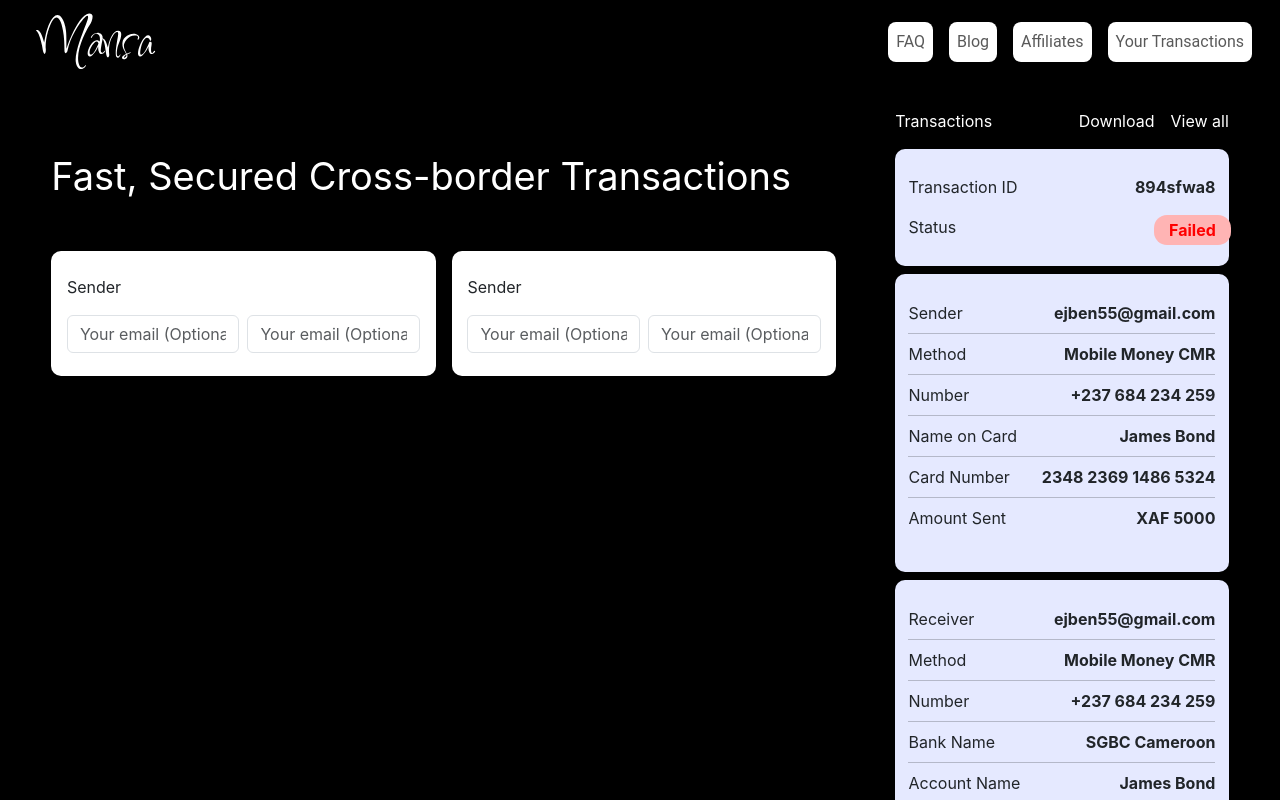
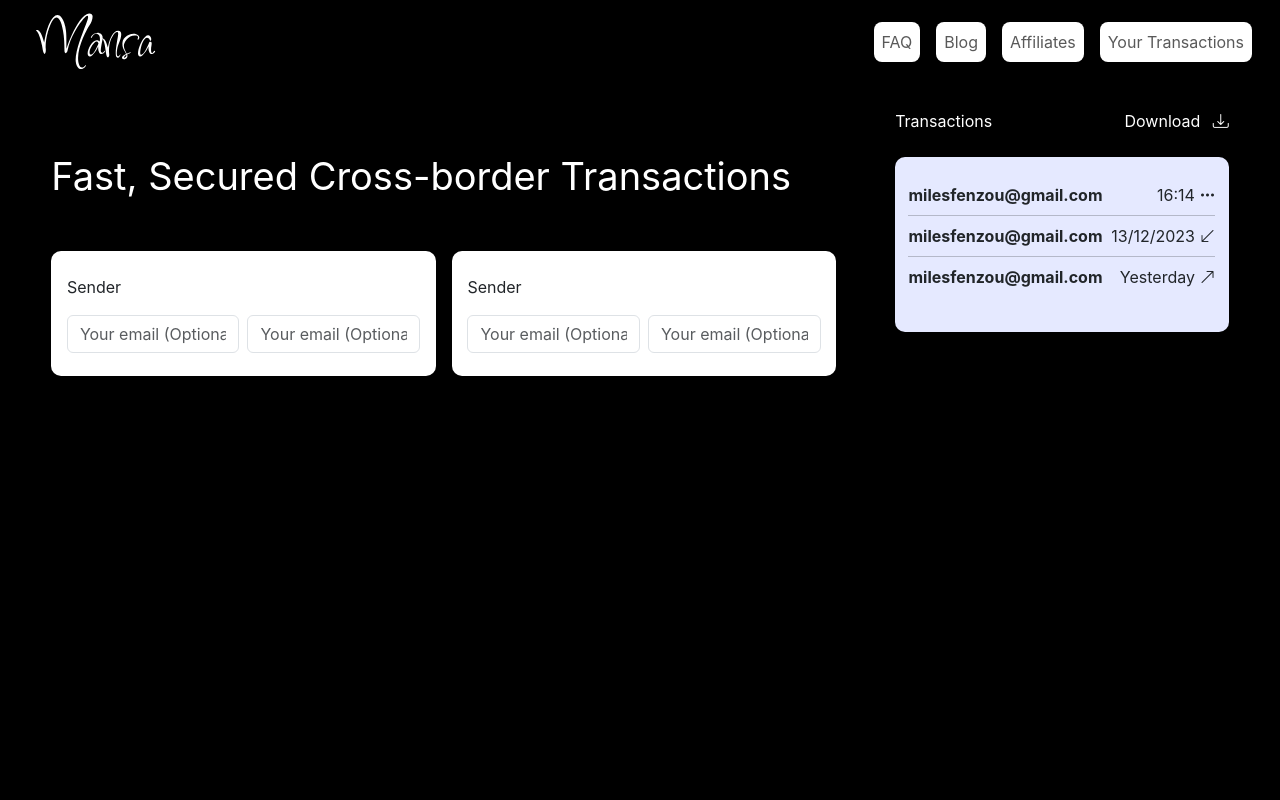
Before and after one commit to Morelle-Olivia/Mansa, an Angular app: page / in a window 1280 px wide. Shown: the top 800 px of the page. Built offline with nearby package versions, Linux system fonts and the light colour scheme.

Commit message:
Created a view all transaction page and designed it.

```diff
--- a/src/app/app.module.ts
+++ b/src/app/app.module.ts
@@ -6,13 +6,15 @@ import { AppComponent } from './app.component';
 import { NavbarComponent } from './components/navbar/navbar.component';
 import { LandingPageComponent } from './pages/landing-page/landing-page.component';
 import { TransactionsComponent } from './pages/transactions/transactions.component';
+import { ViewAllTransactionsComponent } from './pages/view-all-transactions/view-all-transactions.component';
 
 @NgModule({
   declarations: [
     AppComponent,
     NavbarComponent,
     LandingPageComponent,
-    TransactionsComponent
+    TransactionsComponent,
+    ViewAllTransactionsComponent
   ],
   imports: [
     BrowserModule,
--- a/src/app/components/navbar/navbar.component.css
+++ b/src/app/components/navbar/navbar.component.css
@@ -1,5 +1,5 @@
 *{
-  font-family: Roboto;
+  font-family: Inter;
 }
 a.nav-link {
   background-color: white;
--- a/src/app/pages/landing-page/landing-page.component.html
+++ b/src/app/pages/landing-page/landing-page.component.html
@@ -24,7 +24,8 @@
       </div>
     </div>
     <div class="col-4 dashboard">
-      <app-transactions></app-transactions>
+      <app-view-all-transactions></app-view-all-transactions>
+<!--      <app-transactions></app-transactions>-->
     </div>
   </div>
 </div>
--- /dev/null
+++ b/src/app/pages/view-all-transactions/view-all-transactions.component.css
@@ -0,0 +1,11 @@
+.trans_tables {
+  padding: 8% 4%;
+  border-radius: 10px;
+  background-color: #E5E9FF;
+  position: relative;
+}
+
+hr {
+  margin: -0.5rem 0;
+  padding-bottom: 1rem;
+}
--- /dev/null
+++ b/src/app/pages/view-all-transactions/view-all-transactions.component.html
@@ -0,0 +1,35 @@
+<section>
+  <div class="d-flex justify-content-between text-white">
+    <div>
+      <p>Transactions</p>
+    </div>
+    <div class="d-flex">
+      <p>Download <span class="ms-2 bi-download"></span></p>
+    </div>
+  </div>
+  <div class="mt-2 trans_tables">
+    <div class="d-flex justify-content-between">
+      <p><b>milesfenzou@gmail.com</b></p>
+      <p>
+        16:14
+        <span class="bi-three-dots"></span>
+      </p>
+    </div>
+    <hr>
+    <div class="d-flex justify-content-between">
+      <p><b>milesfenzou@gmail.com</b></p>
+      <p>
+        13/12/2023
+        <span class="bi-arrow-down-left"></span>
+      </p>
+    </div>
+    <hr>
+    <div class="d-flex justify-content-between">
+      <p><b>milesfenzou@gmail.com</b></p>
+      <p>
+        Yesterday
+        <span class="bi-arrow-up-right"></span>
+      </p>
+    </div>
+  </div>
+</section>
--- /dev/null
+++ b/src/app/pages/view-all-transactions/view-all-transactions.component.ts
@@ -0,0 +1,15 @@
+import { Component, OnInit } from '@angular/core';
+
+@Component({
+  selector: 'app-view-all-transactions',
+  templateUrl: './view-all-transactions.component.html',
+  styleUrls: ['./view-all-transactions.component.css']
+})
+export class ViewAllTransactionsComponent implements OnInit {
+
+  constructor() { }
+
+  ngOnInit(): void {
+  }
+
+}
```
Also changed, not shown: 1 other file (tests, documents, lock files or other folders).
